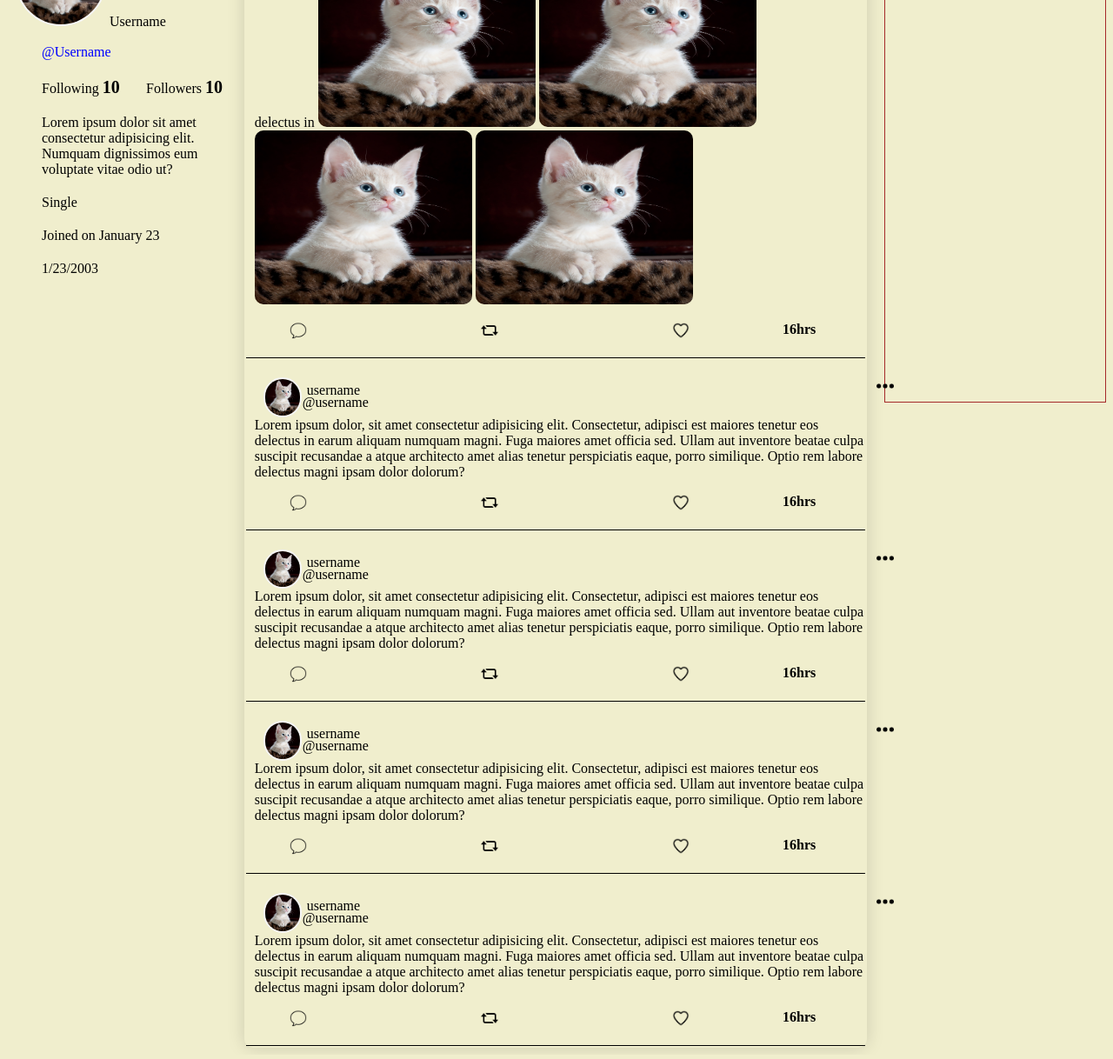
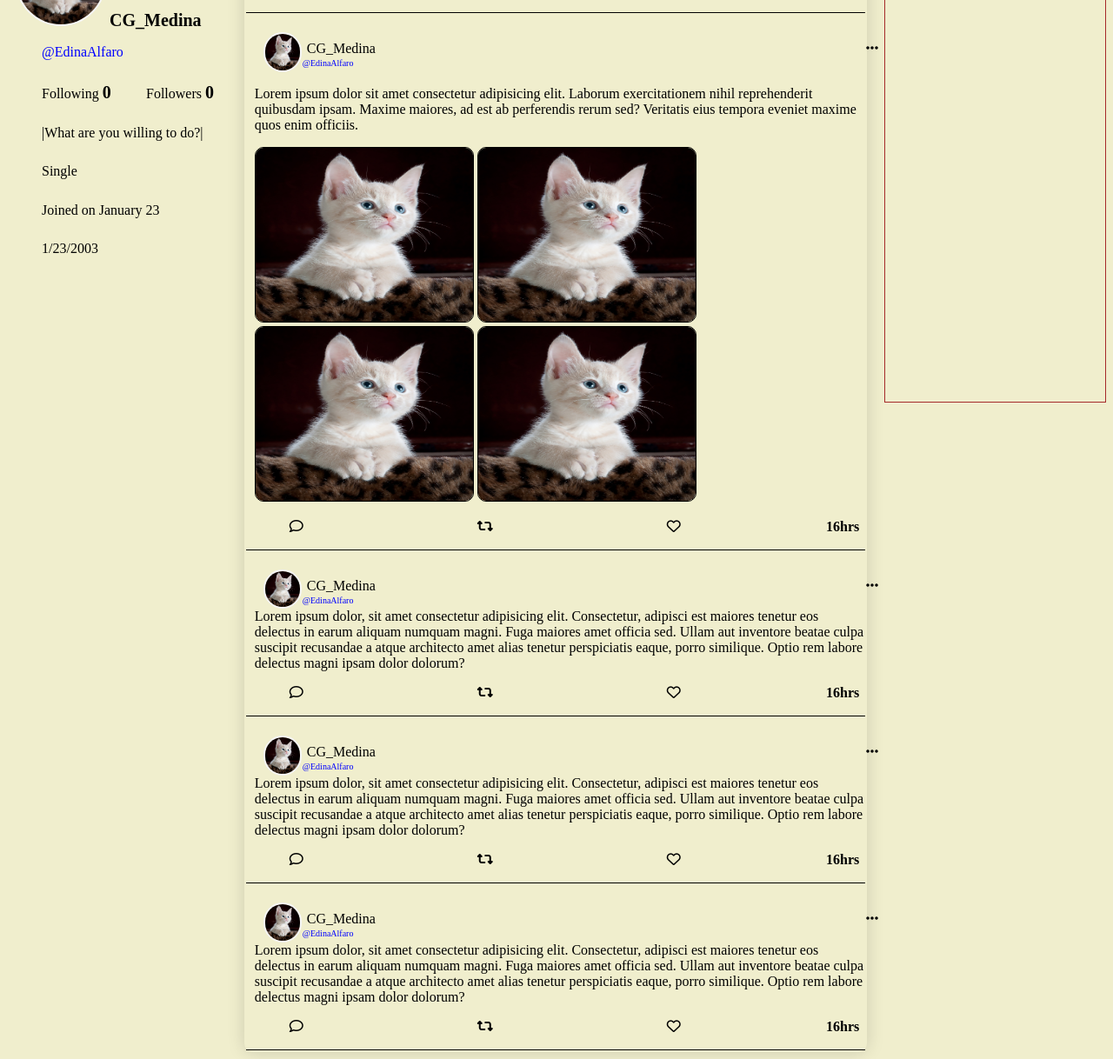
Before and after one commit to CGMedina03/Social-Media-project, a plain HTML site: page profiles/profile_Medina.html in a window 1280 px wide. Shown: the part 182-1400 px from the top of the page at 87% size. Drawn offline with Linux system fonts and the light colour scheme.

Commit message:
minor changes

```diff
--- a/profiles/profile_Medina.html
+++ b/profiles/profile_Medina.html
@@ -8,6 +8,11 @@
     <meta http-equiv="X-UA-Compatible" content="IE=edge" />
     <meta name="viewport" content="width=device-width, initial-scale=1.0" />
     <link rel="stylesheet" href="/styles/profile.css" />
+    <!-- for icons used -->
+    <script
+      src="https://kit.fontawesome.com/97c7d98d58.js"
+      crossorigin="anonymous"
+    ></script>
     <title>Medina</title>
   </head>
   <body>
@@ -38,17 +43,14 @@
             id="profilePic"
           />
           <!-- lagyan nyo to ng username nyo. kahit ano lagay nyo -->
-          <span>Username</span>
+          <span class="username">CG_Medina</span>
         </div>
         <div class="child-3">
           <!-- same here. palitan nyo yung mga content lang or yung naka color white na letters -->
-          <div class="sidebar-content username">@Username</div>
-          <div class="sidebar-content following">Following <b>10</b></div>
-          <div class="sidebar-content followers">Followers <b>10</b></div>
-          <div class="sidebar-content bio">
-            Lorem ipsum dolor sit amet consectetur adipisicing elit. Numquam
-            dignissimos eum voluptate vitae odio ut?
-          </div>
+          <div class="sidebar-content at_username">@EdinaAlfaro</div>
+          <div class="sidebar-content following">Following <b>0</b></div>
+          <div class="sidebar-content followers">Followers <b>0</b></div>
+          <div class="sidebar-content bio">|What are you willing to do?|</div>
           <div class="sidebar-content status">Single</div>
           <div class="sidebar-content joined">Joined on January 23</div>
           <div class="sidebar-content birthdate">1/23/2003</div>
@@ -78,21 +80,59 @@
                   />
                   <!-- ito din same ng username nyo -->
                   <div class="align-username">
-                    <span>username</span>
-                    <span class="username_At">@username</span>
-                    <img
-                      src="/extra-assets/icons8-ellipsis-90.png"
-                      alt="ellipsis"
-                      class="option"
-                    />
+                    <span>CG_Medina</span>
+                    <span class="username_At">@EdinaAlfaro</span>
+                    <i class="fa-solid fa-ellipsis"></i>
                   </div>
                 </div>
                 <!-- dito lagay lang kayo ng kung ano ano pedeng pic or letters lang -->
                 <div class="post-in-timeline">
-                  Lorem ipsum dolor, sit amet consectetur adipisicing elit.
-                  Consectetur, adipisci est maiores tenetur eos delectus in
+                  <p>Cute💕</p>
                   <!-- pede nyong icopy na lang to kapag gusto nyong maglagay ng pic nyo basta yung url lang ang papalitan -->
                   <!-- or pede nyo lang din idelete tong mga pic  -->
+
+                  <!-- new changes -->
+                  <ul class="extra-button">
+                    <li>
+                      <i class="fa-regular fa-comment"></i>
+                    </li>
+
+                    <li>
+                      <i class="fa-solid fa-retweet"></i>
+                    </li>
+                    <li>
+                      <i class="fa-regular fa-heart"></i>
+                    </li>
+                    <li>
+                      <!-- ito pede nyo ding palitan kung ilang hours, days, or any time -->
+                      <span class="hours">16hrs</span>
+                    </li>
+                  </ul>
+                </div>
+              </td>
+            </tr>
+            <tr>
+              <td class="timeline-rows Post2" colspan="3">
+                <div class="username-in-timeline">
+                  <img
+                    src="/extra-assets/pexels-pixabay-45201.jpg"
+                    alt="profile pic"
+                    width="40px"
+                    id="profilePic"
+                  />
+                  <div class="align-username">
+                    <span>CG_Medina</span>
+                    <span class="username_At">@EdinaAlfaro</span>
+                    <i class="fa-solid fa-ellipsis"></i>
+                  </div>
+                </div>
+                <div class="post-in-timeline">
+                  <p>
+                    Lorem ipsum dolor sit amet consectetur adipisicing elit.
+                    Laborum exercitationem nihil reprehenderit quibusdam ipsam.
+                    Maxime maiores, ad est ab perferendis rerum sed? Veritatis
+                    eius tempora eveniet maxime quos enim officiis.
+                  </p>
                   <img
                     src="/extra-assets/pexels-pixabay-45201.jpg"
                     alt="picture"
@@ -121,93 +161,21 @@
                     height="200px"
                     class="post-picture"
                   />
-                </div>
-                <div>
-                  <!-- don't change these. -->
                   <ul class="extra-button">
                     <li>
-                      <img
-                        src="/extra-assets/icons8-topic-100.png"
-                        alt="heart"
-                        class="button comment"
-                      />
+                      <i class="fa-regular fa-comment"></i>
+                    </li>
+
+                    <li>
+                      <i class="fa-solid fa-retweet"></i>
                     </li>
                     <li>
-                      <img
-                        src="/extra-assets/icons8-retweet-96.png"
-                        alt="heart"
-                        class="button retweet"
-                      />
-                    </li>
-                    <li>
-                      <img
-                        src="/extra-assets/icons8-favorite-90.png"
-                        alt="heart"
-                        class="button heart"
-                      />
-                    </li>
-                    <li>
-                      <!-- ito pede nyo ding palitan kung ilang hours, days, or any time -->
-                      <span class="hours">16hrs</span>
-                    </li>
-                  </ul>
-                </div>
-              </td>
-            </tr>
-            <tr>
-              <td class="timeline-rows Post2" colspan="3">
-                <div class="username-in-timeline">
-                  <img
-                    src="/extra-assets/pexels-pixabay-45201.jpg"
-                    alt="profile pic"
-                    width="40px"
-                    id="profilePic"
-                  />
-                  <div class="align-username">
-                    <span>username</span>
-                    <span class="username_At">@username</span>
-                    <img
-                      src="/extra-assets/icons8-ellipsis-90.png"
-                      alt="ellipsis"
-                      class="option"
-                    />
-                  </div>
-                </div>
-                <div class="post-in-timeline">
-                  Lorem ipsum dolor, sit amet consectetur adipisicing elit.
-                  Consectetur, adipisci est maiores tenetur eos delectus in
-                  earum aliquam numquam magni. Fuga maiores amet officia sed.
-                  Ullam aut inventore beatae culpa suscipit recusandae a atque
-                  architecto amet alias tenetur perspiciatis eaque, porro
-                  similique. Optio rem labore delectus magni ipsam dolor
-                  dolorum?
-                </div>
-                <div>
-                  <ul class="extra-button">
-                    <li>
-                      <img
-                        src="/extra-assets/icons8-topic-100.png"
-                        alt="heart"
-                        class="button comment"
-                      />
-                    </li>
-                    <li>
-                      <img
-                        src="/extra-assets/icons8-retweet-96.png"
-                        alt="heart"
-                        class="button retweet"
-                      />
-                    </li>
-                    <li>
-                      <img
-                        src="/extra-assets/icons8-favorite-90.png"
-                        alt="heart"
-                        class="button heart"
-                      />
+                      <i class="fa-regular fa-heart"></i>
                     </li>
                     <li><span class="hours">16hrs</span></li>
                   </ul>
                 </div>
+                <div></div>
               </td>
             </tr>
             <tr>
@@ -220,13 +188,9 @@
                     id="profilePic"
                   />
                   <div class="align-username">
-                    <span>username</span>
-                    <span class="username_At">@username</span>
-                    <img
-                      src="/extra-assets/icons8-ellipsis-90.png"
-                      alt="ellipsis"
-                      class="option"
-                    />
+                    <span>CG_Medina</span>
+                    <span class="username_At">@EdinaAlfaro</span>
+                    <i class="fa-solid fa-ellipsis"></i>
                   </div>
                 </div>
                 <div class="post-in-timeline">
@@ -237,33 +201,21 @@
                   architecto amet alias tenetur perspiciatis eaque, porro
                   similique. Optio rem labore delectus magni ipsam dolor
                   dolorum?
-                </div>
-                <div>
                   <ul class="extra-button">
                     <li>
-                      <img
-                        src="/extra-assets/icons8-topic-100.png"
-                        alt="heart"
-                        class="button comment"
-                      />
+                      <i class="fa-regular fa-comment"></i>
+                    </li>
+
+                    <li>
+                      <i class="fa-solid fa-retweet"></i>
                     </li>
                     <li>
-                      <img
-                        src="/extra-assets/icons8-retweet-96.png"
-                        alt="heart"
-                        class="button retweet"
-                      />
-                    </li>
-                    <li>
-                      <img
-                        src="/extra-assets/icons8-favorite-90.png"
-                        alt="heart"
-                        class="button heart"
-                      />
+                      <i class="fa-regular fa-heart"></i>
                     </li>
                     <li><span class="hours">16hrs</span></li>
                   </ul>
                 </div>
+                <div></div>
               </td>
             </tr>
             <tr>
@@ -276,13 +228,9 @@
                     id="profilePic"
                   />
                   <div class="align-username">
-                    <span>username</span>
-                    <span class="username_At">@username</span>
-                    <img
-                      src="/extra-assets/icons8-ellipsis-90.png"
-                      alt="ellipsis"
-                      class="option"
-                    />
+                    <span>CG_Medina</span>
+                    <span class="username_At">@EdinaAlfaro</span>
+                    <i class="fa-solid fa-ellipsis"></i>
                   </div>
                 </div>
                 <div class="post-in-timeline">
@@ -293,33 +241,21 @@
                   architecto amet alias tenetur perspiciatis eaque, porro
                   similique. Optio rem labore delectus magni ipsam dolor
                   dolorum?
-                </div>
-                <div>
                   <ul class="extra-button">
                     <li>
-                      <img
-                        src="/extra-assets/icons8-topic-100.png"
-                        alt="heart"
-                        class="button comment"
-                      />
+                      <i class="fa-regular fa-comment"></i>
+                    </li>
+
+                    <li>
+                      <i class="fa-solid fa-retweet"></i>
                     </li>
                     <li>
-                      <img
-                        src="/extra-assets/icons8-retweet-96.png"
-                        alt="heart"
-                        class="button retweet"
-                      />
-                    </li>
-                    <li>
-                      <img
-                        src="/extra-assets/icons8-favorite-90.png"
-                        alt="heart"
-                        class="button heart"
-                      />
+                      <i class="fa-regular fa-heart"></i>
                     </li>
                     <li><span class="hours">16hrs</span></li>
                   </ul>
                 </div>
+                <div></div>
               </td>
             </tr>
             <tr>
@@ -332,13 +268,9 @@
                     id="profilePic"
                   />
                   <div class="align-username">
-                    <span>username</span>
-                    <span class="username_At">@username</span>
-                    <img
-                      src="/extra-assets/icons8-ellipsis-90.png"
-                      alt="ellipsis"
-                      class="option"
-                    />
+                    <span>CG_Medina</span>
+                    <span class="username_At">@EdinaAlfaro</span>
+                    <i class="fa-solid fa-ellipsis"></i>
                   </div>
                 </div>
                 <div class="post-in-timeline">
@@ -349,33 +281,21 @@
                   architecto amet alias tenetur perspiciatis eaque, porro
                   similique. Optio rem labore delectus magni ipsam dolor
                   dolorum?
-                </div>
-                <div>
                   <ul class="extra-button">
                     <li>
-                      <img
-                        src="/extra-assets/icons8-topic-100.png"
-                        alt="heart"
-                        class="button comment"
-                      />
+                      <i class="fa-regular fa-comment"></i>
+                    </li>
+
+                    <li>
+                      <i class="fa-solid fa-retweet"></i>
                     </li>
                     <li>
-                      <img
-                        src="/extra-assets/icons8-retweet-96.png"
-                        alt="heart"
-                        class="button retweet"
-                      />
-                    </li>
-                    <li>
-                      <img
-                        src="/extra-assets/icons8-favorite-90.png"
-                        alt="heart"
-                        class="button heart"
-                      />
+                      <i class="fa-regular fa-heart"></i>
                     </li>
                     <li><span class="hours">16hrs</span></li>
                   </ul>
                 </div>
+                <div></div>
               </td>
             </tr>
           </tbody>
--- a/styles/profile.css
+++ b/styles/profile.css
@@ -33,8 +33,7 @@ body {
   border-radius: 100px;
   border: 2px solid whitesmoke;
 }
-span {
-}
+
 .child-3 {
   position: absolute;
   top: 225px;
@@ -51,7 +50,13 @@ span {
     "joined joined"
     "birthdate birthdate";
 }
+/* new change */
 .username {
+  font-size: 20px;
+  font-weight: bold;
+}
+/* new change */
+.at_username {
   color: blue;
   grid-area: username;
 }
@@ -98,19 +103,29 @@ b {
   padding-left: 10px;
   border-bottom: 1px solid black;
 }
+/* new change */
 .username-in-timeline {
   display: grid;
   position: relative;
   padding-left: 10px;
 }
+/* new change */
+.username_At {
+  text-align: center;
+  font-size: 10px;
+  color: blue;
+}
+/* new change */
 .align-username {
   position: absolute;
   left: 60px;
+  top: 10px;
 }
-.option {
+/* new change */
+.fa-ellipsis {
   width: 20px;
   position: relative;
-  left: 590px;
+  left: 560px;
 }
 .align-username .username_At {
   position: absolute;
@@ -120,18 +135,20 @@ b {
 .hours {
   font-weight: bolder;
   position: absolute;
-  left: 900px;
+  left: 950px;
 }
 .extra-button {
   display: flex;
   list-style: none;
   gap: 200px;
 }
+/* remove
 .button {
   width: 20px;
-}
+} */
 .post-picture {
   border-radius: 10px;
+  border: 1px solid black;
 }
 
 .parent-3 {
```
Also changed, not shown: extra-assets/icons8-ellipsis-90.png (deleted), extra-assets/icons8-favorite-90.png (deleted), extra-assets/icons8-retweet-96.png (deleted), extra-assets/icons8-topic-100.png (deleted).
